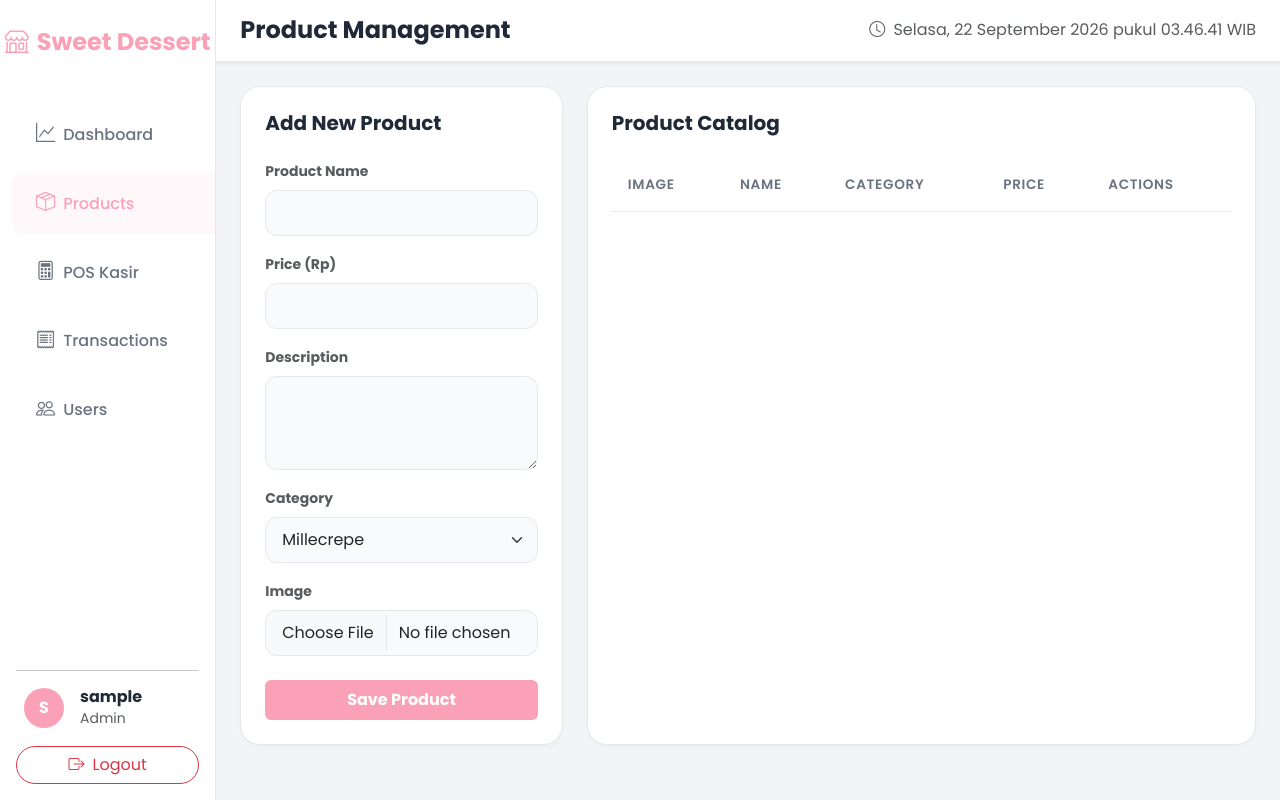
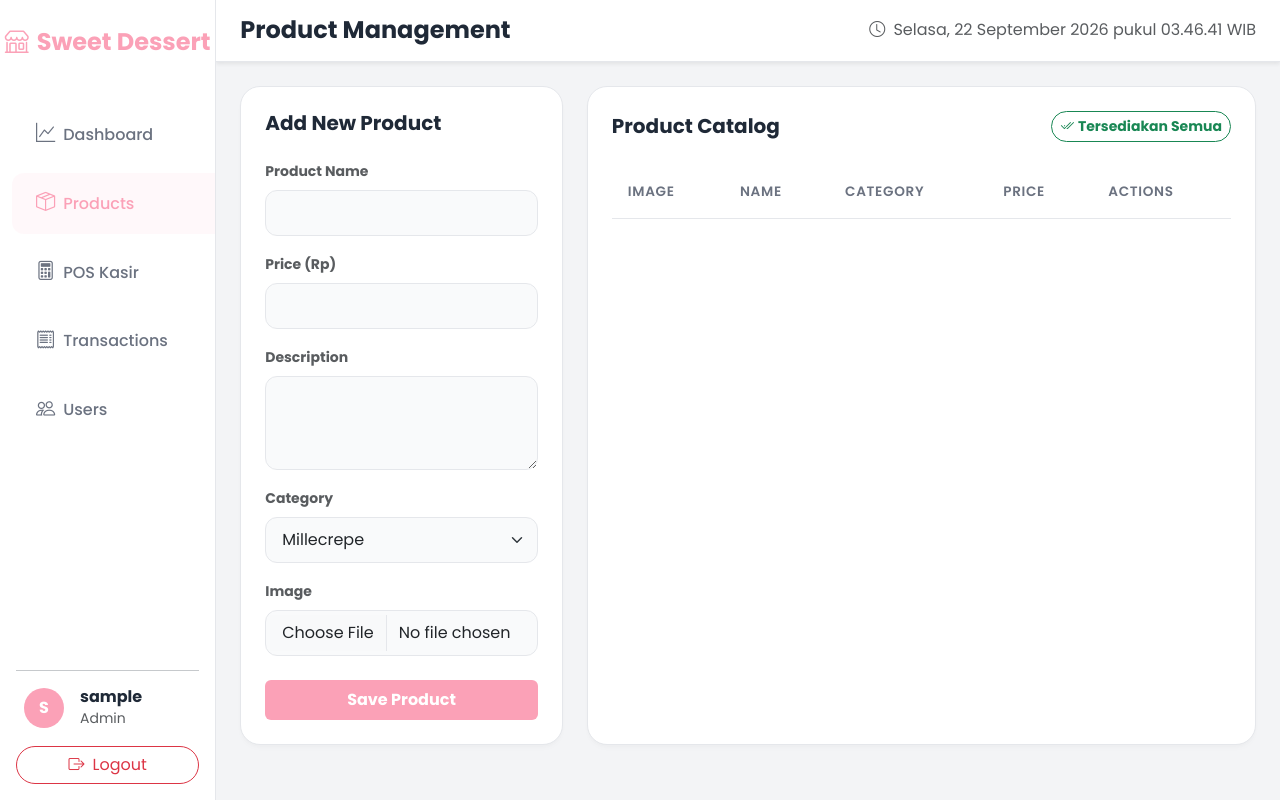
Before and after one commit to hadimughny7/SweetDessertWeb, a Flask app: page /admin in a window 1280 px wide. Run offline with Flask 3, Linux system fonts and the light colour scheme; the visitor is signed in with stand-in values (Sample User, id 1); data that the repository does not hold is empty.

Commit message:
feat: add tersediakan semua button

```diff
--- a/app.py
+++ b/app.py
@@ -211,6 +211,16 @@ def toggle_availability(product_id):
     is_available = data.get('is_available', True)
 
     products_collection.update_one({"_id": ObjectId(product_id)}, {"$set": {"is_available": is_available}})
+    return jsonify({'success': True})
+
+
+@app.route('/admin/set_all_available', methods=['POST'])
+@login_required
+def set_all_available():
+    if session.get('role') != 'admin':
+        return jsonify({'success': False, 'message': 'Unauthorized'}), 403
+
+    products_collection.update_many({}, {"$set": {"is_available": True}})
     return jsonify({'success': True})
 
 
--- a/templates/admin.html
+++ b/templates/admin.html
@@ -44,7 +44,12 @@
     <!-- Product List -->
     <div class="col-lg-8 mb-4">
         <div class="dashboard-card p-4 h-100">
-            <h5 class="fw-bold mb-4">Product Catalog</h5>
+            <div class="d-flex justify-content-between align-items-center mb-4">
+                <h5 class="fw-bold m-0">Product Catalog</h5>
+                <button class="btn btn-sm btn-outline-success rounded-pill fw-bold" onclick="setAllAvailable()">
+                    <i class="bi bi-check2-all me-1"></i>Tersediakan Semua
+                </button>
+            </div>
             <div class="table-responsive">
                 <table class="table table-hover align-middle">
                     <thead>
@@ -128,5 +133,26 @@ function toggleAvailability(productId, isChecked) {
         alert('An error occurred');
     });
 }
+
+function setAllAvailable() {
+    if(confirm('Tandai semua menu menjadi Tersedia?')) {
+        fetch('/admin/set_all_available', {
+            method: 'POST',
+            headers: {
+                'Content-Type': 'application/json',
+            }
+        }).then(response => response.json())
+        .then(data => {
+            if (data.success) {
+                location.reload();
+            } else {
+                alert('Failed to update: ' + data.message);
+            }
+        }).catch(error => {
+            console.error('Error:', error);
+            alert('An error occurred');
+        });
+    }
+}
 </script>
 {% endblock %}
```
